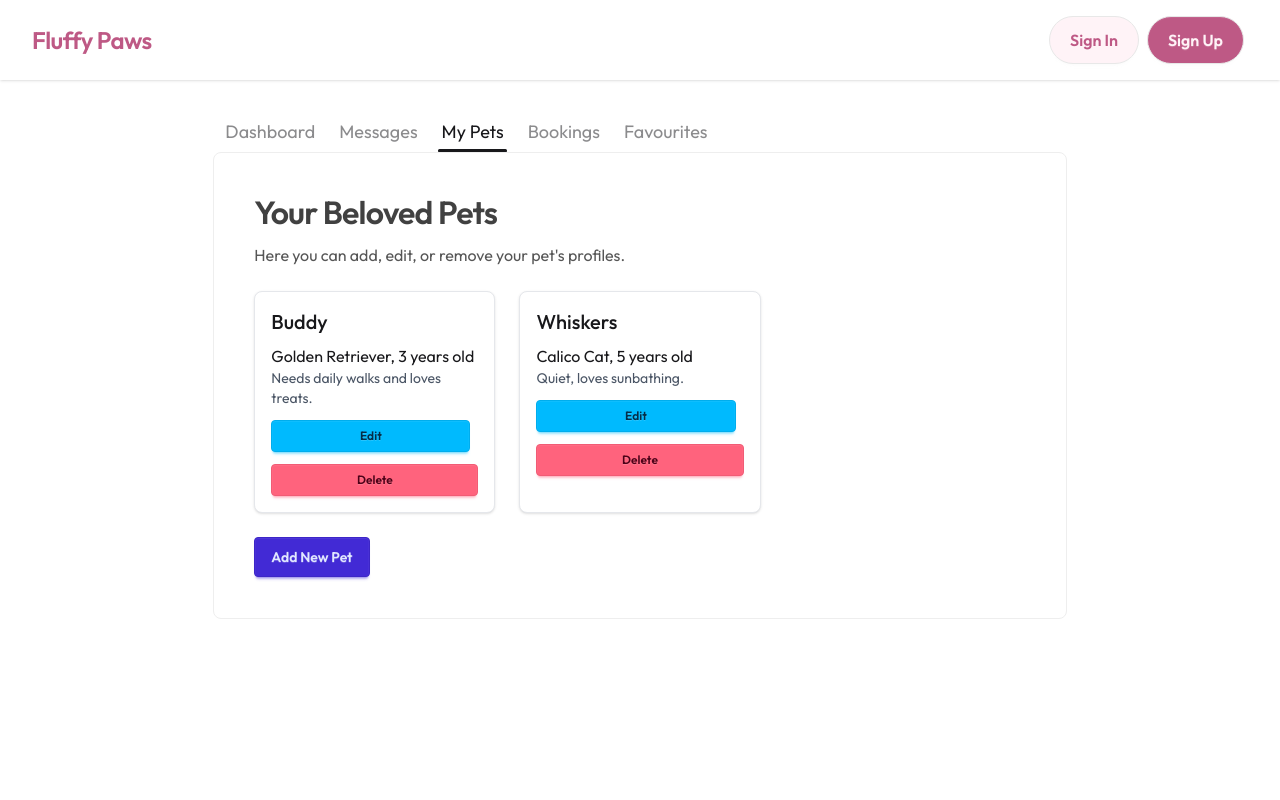
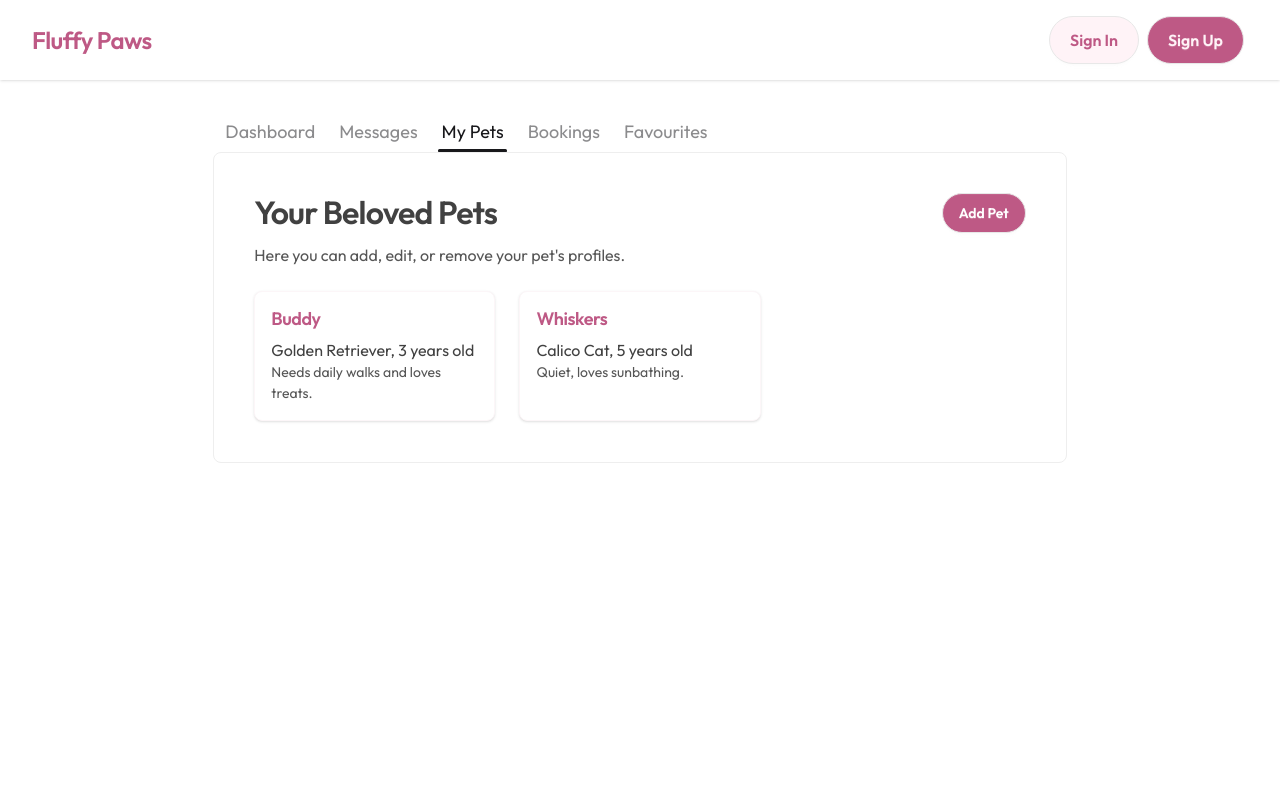
Before and after one commit to IbrahimOraby/fluffy-paws-app, a React (Vite) app: page /profile in a window 1280 px wide. Both pictures are taken after a click on the radio button "My Pets". Shown: the top 800 px of the page. Built offline with nearby package versions, Linux system fonts and the light colour scheme.

Commit message:
refactor: extract and reuse pet-profile-card component

```diff
--- /dev/null
+++ b/src/pages/Profile/components/PetProfileCard.jsx
@@ -0,0 +1,13 @@
+import React from "react";
+import SubHeading from "../../../ui/Typography/SubHeadings/SubHeading";
+import Paragraph from "../../../ui/Typography/Paragraph/Paragraph";
+
+export default function PetProfileCard({ petName, breedAge, description }) {
+  return (
+    <div className="card bg-white border border-light-color p-4 rounded-lg shadow-sm">
+      <SubHeading className="text-subheader-lg mb-2 text-primary-color">{petName}</SubHeading>
+      <Paragraph className="text-paragraph-md text-header-color">{breedAge}</Paragraph>
+      <Paragraph className="text-paragraph-sm text-paragraph-color">{description}</Paragraph>
+    </div>
+  );
+}
--- a/src/pages/Profile/components/UserType.jsx
+++ b/src/pages/Profile/components/UserType.jsx
@@ -4,6 +4,8 @@ import SubHeading from "../../../ui/Typography/SubHeadings/SubHeading";
 import Paragraph from "../../../ui/Typography/Paragraph/Paragraph";
 import ProfileSectionHeader from "./ProfileSectionHeader";
 import MessageItem from "./MessageItem";
+import PetProfileCard from "./PetProfileCard";
+import FilledButton from "../../../ui/Buttons/FilledButton";
 
 export default function UserType() {
   return (
@@ -79,30 +81,33 @@ export default function UserType() {
         aria-label="My Pets"
       />
       <div className="tab-content border-base-300 bg-base-100 p-10">
-        <ProfileSectionHeader
-          title="Your Beloved Pets"
-          subTitle="Here you can add, edit, or remove your pet's profiles."
-        />
-        {/* Pet list/cards goes here */}
-        <div className="grid grid-cols-1 md:grid-cols-2 lg:grid-cols-3 gap-6">
-          <div className="card bg-white border border-gray-200 p-4 rounded-lg shadow-sm">
-            <h3 className="text-xl font-medium mb-2">Buddy</h3>
-            <p>Golden Retriever, 3 years old</p>
-            <p className="text-sm text-gray-600">
-              Needs daily walks and loves treats.
-            </p>
-            <button className="btn btn-sm btn-info mt-3 mr-2">Edit</button>
-            <button className="btn btn-sm btn-error mt-3">Delete</button>
+        <div className="flex items-start justify-between">
+          <div>
+          <ProfileSectionHeader
+            title="Your Beloved Pets"
+            subTitle="Here you can add, edit, or remove your pet's profiles."
+          />
           </div>
-          <div className="card bg-white border border-gray-200 p-4 rounded-lg shadow-sm">
-            <h3 className="text-xl font-medium mb-2">Whiskers</h3>
-            <p>Calico Cat, 5 years old</p>
-            <p className="text-sm text-gray-600">Quiet, loves sunbathing.</p>
-            <button className="btn btn-sm btn-info mt-3 mr-2">Edit</button>
-            <button className="btn btn-sm btn-error mt-3">Delete</button>
-          </div>
+          <FilledButton
+            className="bg-primary-color rounded-3xl text-white-color transition-all duration-300 ease-in-out hover:bg-hover-color"
+            onClick=""
+          >
+            Add Pet
+          </FilledButton>
         </div>
-        <button className="btn btn-primary mt-6">Add New Pet</button>
+        {/* Pet cards goes here */}
+        <div className="grid grid-cols-1 md:grid-cols-3 lg:grid-cols-3 gap-6">
+          <PetProfileCard
+            petName="Buddy"
+            breedAge="Golden Retriever, 3 years old"
+            description=" Needs daily walks and loves treats."
+          />
+          <PetProfileCard
+            petName="Whiskers"
+            breedAge="Calico Cat, 5 years old"
+            description="Quiet, loves sunbathing."
+          />
+        </div>
       </div>
 
       {/* ############ Bookings Input ############ */}
```
